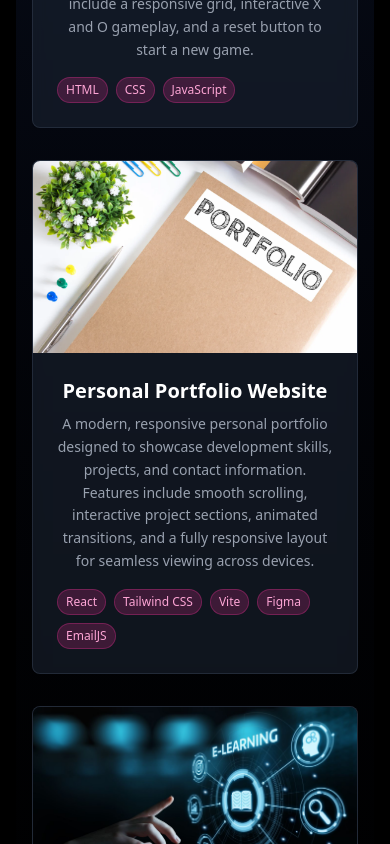
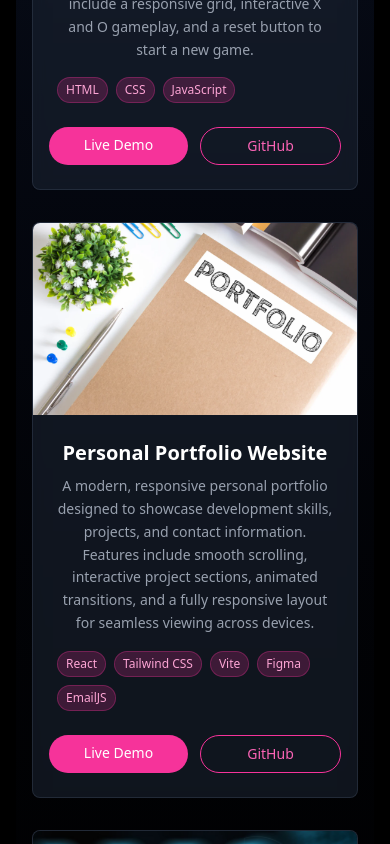
Before and after one commit to amansumesh/Portfolio, a React (Vite) app: page / in a window 390 px wide. Shown: the part 3260-4104 px from the top of the page. Built offline with nearby package versions, Linux system fonts and the light colour scheme; no server answers.

Commit message:
Replace hover with button on small screens

```diff
--- a/src/components/sections/Project.jsx
+++ b/src/components/sections/Project.jsx
@@ -22,7 +22,6 @@
 
         return () => observer.disconnect();
     }, []);
-
 
     const filteredProjects = activeFilter === "all"
         ? projects
@@ -72,7 +71,11 @@
                                         alt={project.title}
                                         className="w-full h-48 object-cover transition-transform duration-300 group-hover:scale-110"
                                     />
+
+                                    {/* Large Screen Overlay */}
+                                    <div className="hidden lg:block">
                                         <div className="absolute inset-0 bg-gradient-to-t from-black/80 to-transparent opacity-0 group-hover:opacity-100 transition-opacity duration-300"></div>
+
                                         <div className="absolute bottom-4 left-4 right-4 opacity-0 group-hover:opacity-100 transition-opacity duration-300">
                                             <div className="flex gap-2">
                                                 <a
@@ -91,6 +94,7 @@
                                                 >
                                                     GitHub
                                                 </a>
+                                            </div>
                                         </div>
                                     </div>
                                 </div>
@@ -113,6 +117,29 @@
                                         ))}
                                     </div>
                                 </div>
+
+                                {/* Small Screen Buttons */}
+                                <div className="md:hidden flex justify-center px-4 pb-6">
+                                    <div className="flex gap-3 w-full max-w-xs">
+                                        <a
+                                            href={project.liveUrl}
+                                            target="_blank"
+                                            rel="noopener noreferrer"
+                                            className="flex-1 px-4 py-2 bg-pink-500 text-white text-sm rounded-full hover:bg-pink-600 transition-colors duration-300 text-center"
+                                        >
+                                            Live Demo
+                                        </a>
+                                        <a
+                                            href={project.githubUrl}
+                                            target="_blank"
+                                            rel="noopener noreferrer"
+                                            className="flex-1 px-4 py-2 border border-pink-500 text-pink-400 text-sm rounded-full hover:bg-pink-500 hover:text-white transition-colors duration-300 text-center"
+                                        >
+                                            GitHub
+                                        </a>
+                                    </div>
+                                </div>
+
                             </div>
                         ))}
                     </div>
```
Lines whose indentation alone changed are shown as unchanged.
